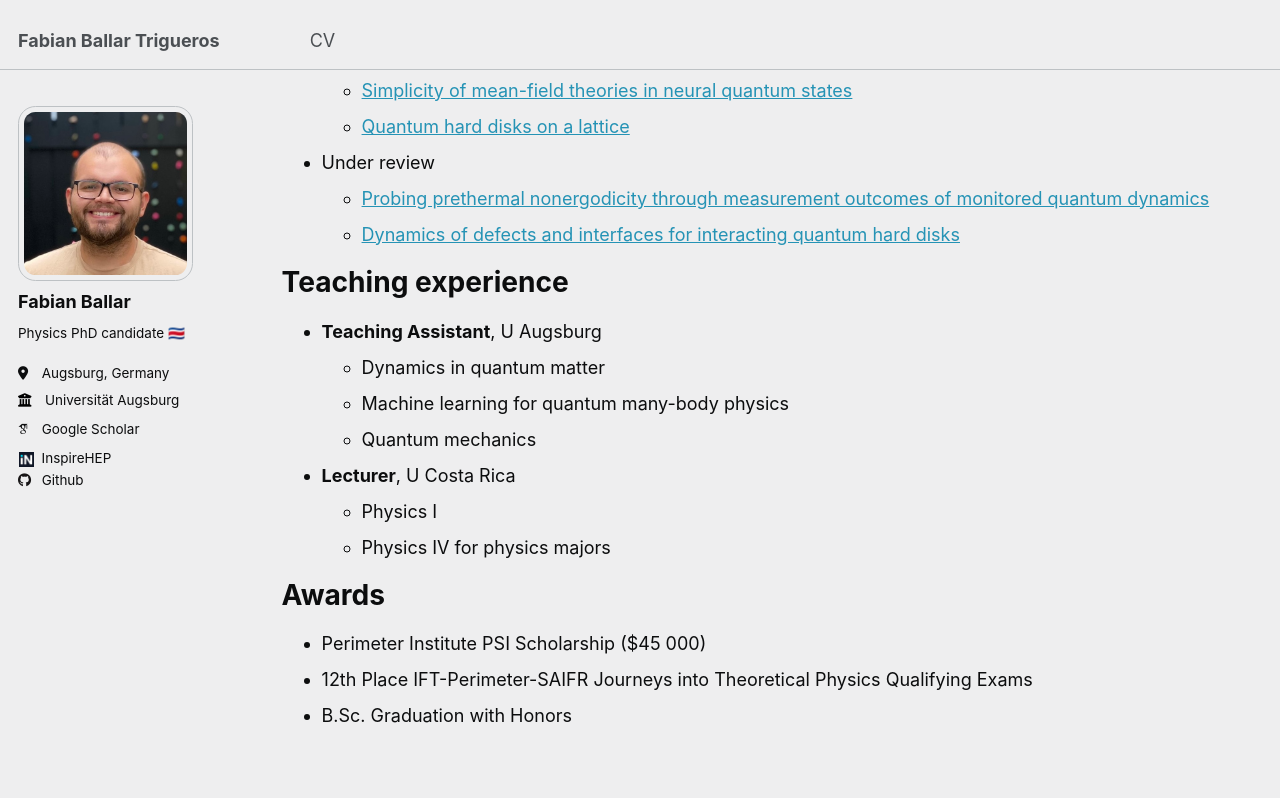
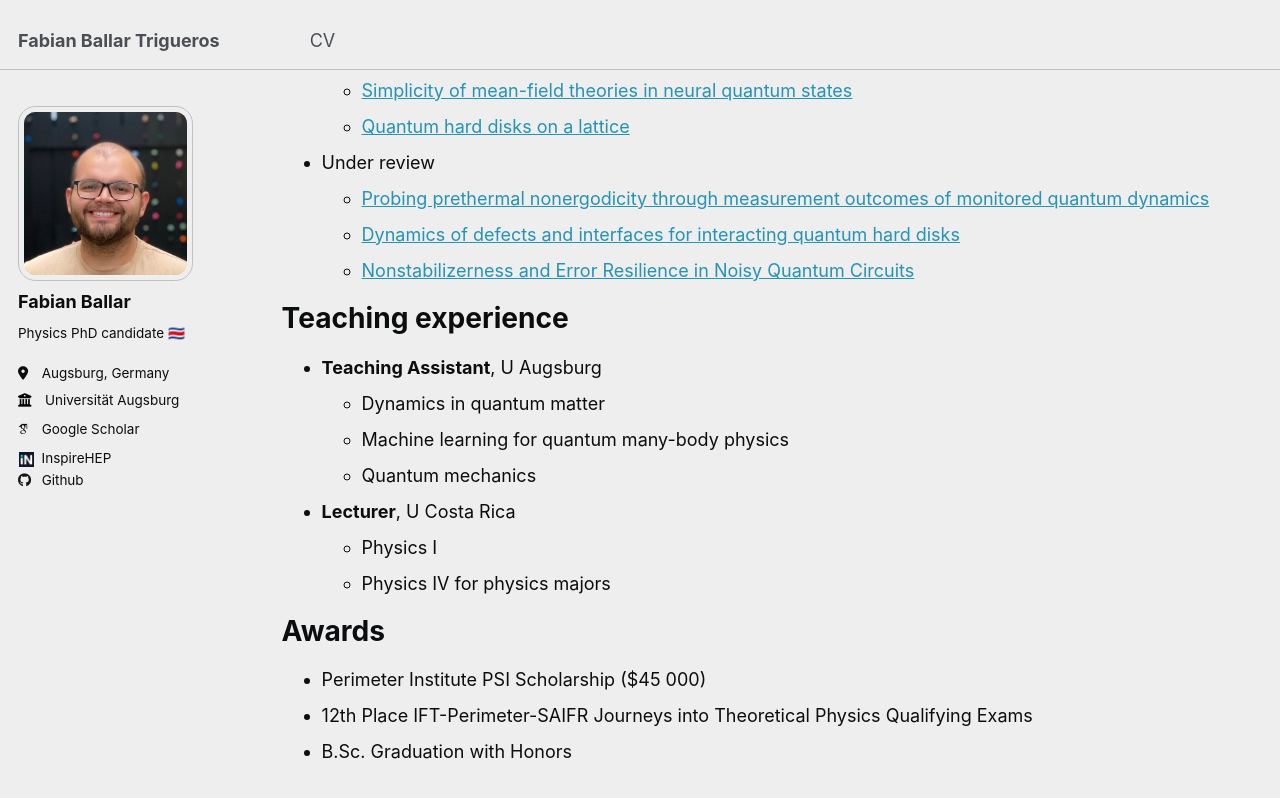
Before and after one commit to FabianBallar7/FabianBallar7.github.io, a Jekyll site: the page built from _pages/cv.md, in a window 1280 px wide and 900 px high, scrolled down 613 px. Shown: the top 798 px of the window. Built offline with Jekyll 4.4.1, drawn with Linux system fonts in a browser that asks for light colours; some web fonts are replaced.

Commit message:
Update cv.md

```diff
--- a/_pages/cv.md
+++ b/_pages/cv.md
@@ -58,6 +58,8 @@ Publication
 ](https://arxiv.org/pdf/2503.11782)
   * [Dynamics of defects and interfaces for interacting quantum hard disks
 ](https://arxiv.org/pdf/2503.13664)
+  * [Nonstabilizerness and Error Resilience in Noisy Quantum Circuits
+](https://arxiv.org/pdf/2506.18976)
 
 Teaching experience
 ======
```
